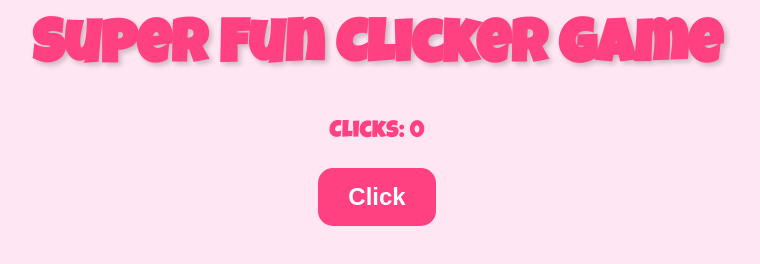
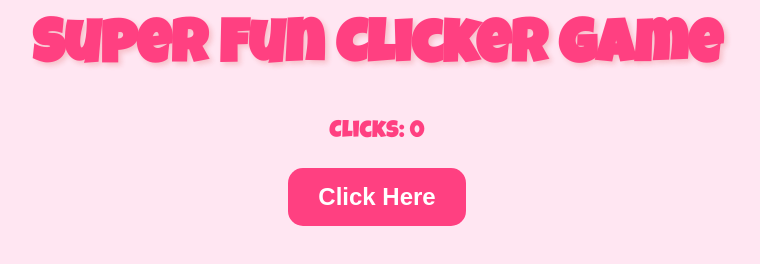
Before and after one commit to zenbladee/valentines-clicker-game, a plain HTML site: page index.html in a window 1280 px wide. Shown: the whole page, without its empty margins (263-1023 px from the left). Drawn offline with Linux system fonts and the light colour scheme.

Commit message:
test changes

```diff
--- a/index.html
+++ b/index.html
@@ -9,7 +9,7 @@
 <body>
     <h1>Super Fun Clicker Game</h1>
     <p>Clicks: <span id="clickCount">0</span></p>
-    <button id="clickButton">Click</button>
+    <button id="clickButton">Click Here</button>
 
     <script src="script.js"></script>
 </body>
--- a/styles.css
+++ b/styles.css
@@ -13,7 +13,7 @@ h1 {
     font-size: 60px; /* Super big title */
     text-align: center;
     margin-top: 20px;
-    text-shadow: 3px 3px 5px rgba(0, 0, 0, 0.2); /* Slight shadow for depth */
+    text-shadow: 3px 3px 5px rgba(215, 46, 46, 0.2); /* Slight shadow for depth */
 }
 
 /* Bigger text for the paragraph */
```
